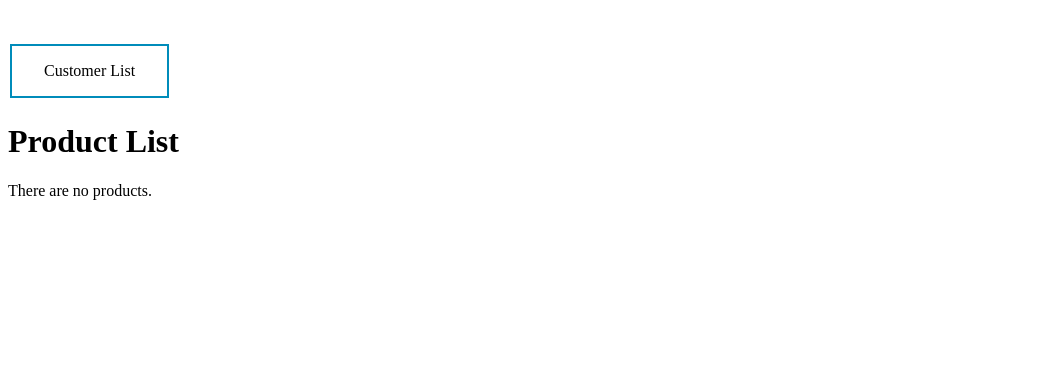
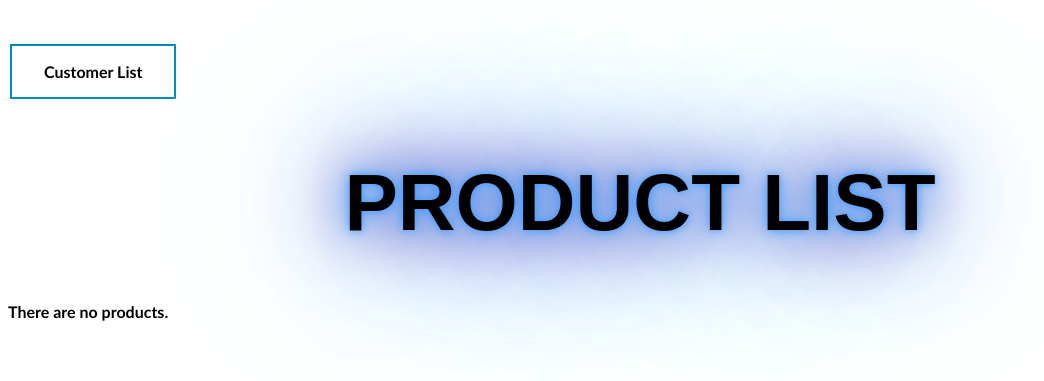
Before and after one commit to Sallahuddin-kh/Django-project, a Django app: page /product in a window 1280 px wide. Shown: the top 381 px of the page, without its empty margins (0-1044 px from the left). Run offline with Django 3.2, Linux system fonts and the light colour scheme; data that the repository does not hold is empty.

Commit message:
Adding static path in settings and refining css

```diff
--- a/ecommerceproj/ecommerceproj/settings.py
+++ b/ecommerceproj/ecommerceproj/settings.py
@@ -124,6 +124,7 @@ STATICFILES_DIRS = [
     os.path.join(BASE_DIR, 'static')
 ]
 STATIC_ROOT = os.path.join(BASE_DIR, 'staticFiles')
+
 # Default primary key field type
 # https://docs.djangoproject.com/en/3.2/ref/settings/#default-auto-field
 
--- a/ecommerceproj/theretailerapp/static/css/styles.css
+++ b/ecommerceproj/theretailerapp/static/css/styles.css
@@ -1,5 +1,7 @@
 body {
   padding: 2rem 0rem;
+  font-family: "Trebuchet MS", sans-serif;
+  font-weight: bold;
 }
 ul {
   background: #3399ff;
@@ -8,6 +10,9 @@ ul {
 ul li {
   background: #cce5ff;
   margin: 5px;
+  border-radius: 25px;
+  border: 2px solid #0f4979;
+  padding: 20px;
 }
 .button {
   background-color: #4caf50;
@@ -31,3 +36,16 @@ ul li {
   background-color: #008cba;
   color: white;
 }
+h1 {
+  color: rgb(0, 0, 0);
+  text-align: center;
+  align-items: center;
+  justify-content: center;
+  font-family: arial;
+  text-transform: uppercase;
+  top: 50%;
+  position: static;
+  font-size: 5em;
+  text-shadow: 0px 0px 10px #3399ff, 0px 0px 40px #3399ff, 0px 0px 80px purple,
+    0px 0px 120px #3399ff, 0px 0px 200px #3399ff;
+}
--- a/ecommerceproj/theretailerapp/templates/theretailerapp/product_list.html
+++ b/ecommerceproj/theretailerapp/templates/theretailerapp/product_list.html
@@ -22,7 +22,7 @@
         <p>Product name: {{ product.product_name }}</p>
         <p>description: {{product.description}}</p>
         <p>price: {{product.price}}</p>
-        <p>available_quantity: {{product.available_quantity}}</p>
+        <p>available quantity: {{product.available_quantity}}</p>
         <p>Created at: {{product.created_at}}</p>
         <p>Updated at: {{product.updated_at}}</p>
       </li>
```
Also changed, not shown: ecommerceproj/theretailerapp/urls.py (line endings or trailing spaces), ecommerceproj/theretailerapp/views.py (line endings or trailing spaces).
